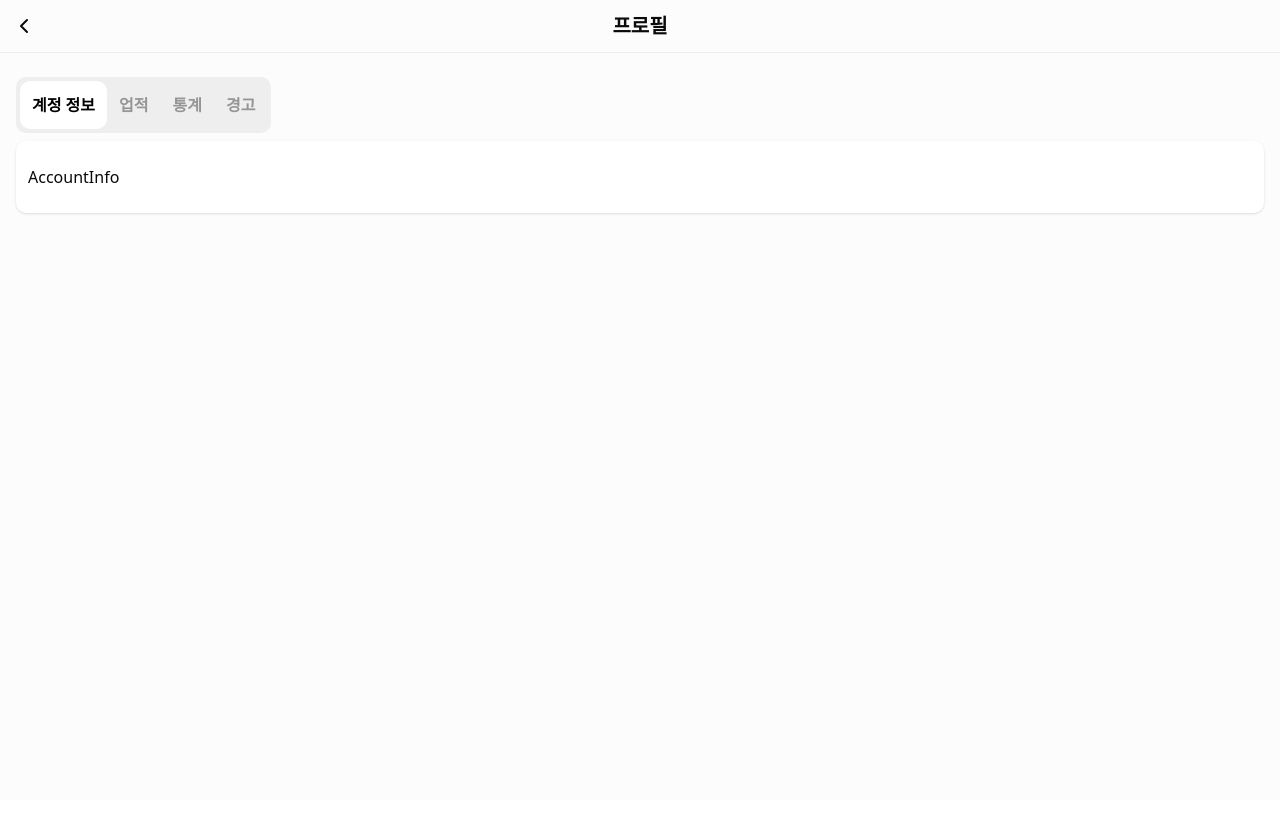
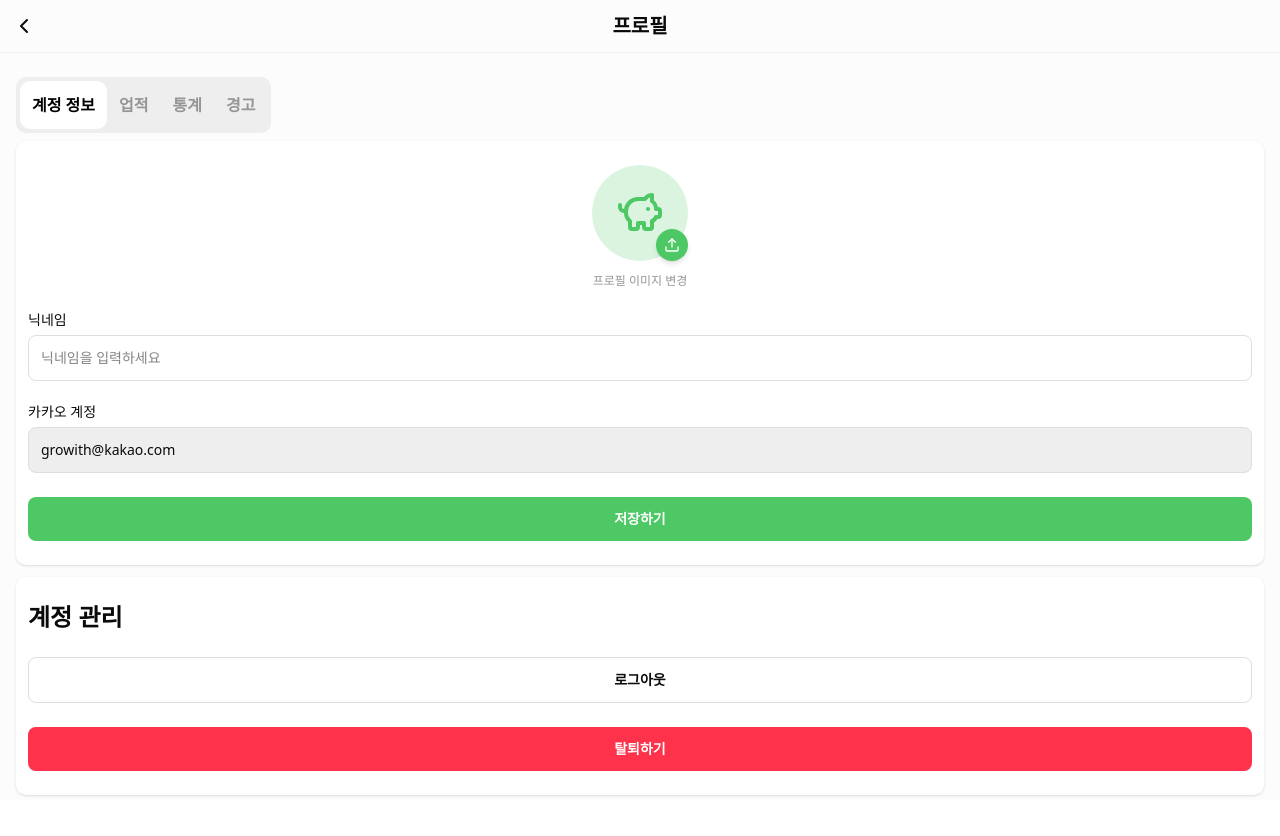
Before and after one commit to yeonna18k/TheHam, a Next.js app: page /profile in a window 1280 px wide. Shown: the top 836 px of the page. Built offline with nearby package versions, Linux system fonts and the light colour scheme.

Commit message:
feat: 계정정보 컴포넌트 생성

```diff
--- a/src/app/(detail)/profile/page.tsx
+++ b/src/app/(detail)/profile/page.tsx
@@ -1,9 +1,11 @@
 import AccountInfo from "@/components/profile/AccountInfo";
 import AchievementsCard from "@/components/profile/AchievementsCard";
 import StatisticsCard from "@/components/profile/StatisticsCard";
-import WarningCard from "@/components/profile/WarningCard";
+import WarningsCard from "@/components/profile/WarningCard";
+import { Button } from "@/components/ui/button";
 import { Tabs, TabsContent, TabsList, TabsTrigger } from "@/components/ui/tabs";
 import MOCK_ACHIEVEMENTS from "@/mock/achievementsData";
+import { MOCK_CHALLENGES } from "@/mock/challengeStatisticsData";
 import MOCK_WARNING_CARDS from "@/mock/warningCardsData";
 
 const PROFILE_TABS = [
@@ -56,6 +58,13 @@ export default function Profile() {
             </div>
             <TabContent tabValue={tab.value} />
           </section>
+          {tab.value === "account" && (
+            <section className="rounded-lg shadow-sm bg-white py-6 px-3 flex flex-col gap-6 mt-3">
+              <h1 className="title1">계정 관리</h1>
+              <Button>로그아웃</Button>
+              <Button variant="warning">탈퇴하기</Button>
+            </section>
+          )}
         </TabsContent>
       ))}
     </Tabs>
@@ -75,12 +84,19 @@ function TabContent({ tabValue }: { tabValue: string }) {
         </div>
       );
     case "statistics":
-      return <StatisticsCard />;
+      return (
+        <div className="flex flex-col gap-4">
+          {MOCK_CHALLENGES.map((stat) => (
+            <StatisticsCard key={stat.id} {...stat} />
+          ))}
+          ;
+        </div>
+      );
     case "warnings":
       return (
         <div className="flex flex-col gap-4">
           {MOCK_WARNING_CARDS.map((warning) => (
-            <WarningCard key={warning.id} {...warning} />
+            <WarningsCard key={warning.id} {...warning} />
           ))}
         </div>
       );
--- a/src/components/profile/AccountInfo.tsx
+++ b/src/components/profile/AccountInfo.tsx
@@ -1,3 +1,113 @@
+"use client";
+import { PiggyBank, Upload } from "lucide-react";
+import Image from "next/image";
+import { ChangeEvent, useRef, useState } from "react";
+import { Button } from "../ui/button";
+import { Input } from "../ui/input";
+import { Label } from "../ui/label";
+
 export default function AccountInfo() {
-  return <div>AccountInfo</div>;
+  const [image, setImage] = useState<File | null>(null);
+  const [previewUrl, setPreviewUrl] = useState<string | null>(null);
+  const fileInputRef = useRef<HTMLInputElement>(null);
+
+  const [nickname, setNickname] = useState<string>("");
+
+  const handleFileChange = (e: ChangeEvent<HTMLInputElement>) => {
+    const files = e.target.files;
+
+    if (!files || files.length === 0) {
+      return;
+    }
+    const file = files[0];
+    if (file) {
+      setImage(file);
+
+      // Create a preview URL
+      const reader = new FileReader();
+      reader.onloadend = () => {
+        if (typeof reader.result === "string") {
+          setPreviewUrl(reader.result);
+        }
+      };
+      reader.readAsDataURL(file);
+    }
+  };
+
+  const handleUploadClick = () => {
+    if (fileInputRef.current) fileInputRef.current.click();
+  };
+
+  const handleSaveImage = () => {
+    if (image) {
+      // 이미지를 업로드 API
+      console.log("이미지 저장:", image.name);
+
+      alert("프로필 이미지가 변경되었습니다!");
+    } else {
+      alert("먼저 이미지를 선택해주세요!");
+    }
+  };
+
+  const handleSaveNickname = () => {
+    console.log("닉네임 저장:", nickname);
+    // 닉네임 저장 API
+  };
+
+  return (
+    <div className="flex flex-col gap-6">
+      <div className="flex flex-col items-center gap-3">
+        <div className="relative w-24 h-24 rounded-full bg-primary/20 flex items-center justify-center">
+          {previewUrl ? (
+            <Image
+              src={previewUrl}
+              alt="프로필 미리보기"
+              className="w-full h-full rounded-full object-cover"
+              width={96}
+              height={96}
+            />
+          ) : (
+            <PiggyBank size={48} className="text-primary" />
+          )}
+
+          <button
+            onClick={handleUploadClick}
+            className="absolute bottom-0 right-0 w-8 h-8 bg-primary rounded-full flex items-center justify-center shadow-md hover:primary/80 transition-colors"
+          >
+            <Upload size={16} className="text-white" />
+          </button>
+
+          <input
+            type="file"
+            ref={fileInputRef}
+            className="hidden"
+            accept="image/*"
+            onChange={handleFileChange}
+          />
+        </div>
+
+        <button
+          onClick={handleSaveImage}
+          className="body3 w-full text-gray-500 cursor-pointer hover:text-black transition-colors"
+        >
+          프로필 이미지 변경
+        </button>
+      </div>
+      <div className="flex flex-col gap-2">
+        <Label>닉네임</Label>
+        <Input
+          placeholder="닉네임을 입력하세요"
+          value={nickname}
+          onChange={(e) => setNickname(e.target.value)}
+        />
+      </div>
+      <div className="flex flex-col gap-2">
+        <Label>카카오 계정</Label>
+        <Input disabled value="growith@kakao.com" />
+      </div>
+      <Button variant="primary" onClick={handleSaveNickname}>
+        저장하기
+      </Button>
+    </div>
+  );
 }
```
Also changed, not shown: 1 other file (tests, documents, lock files or other folders).
